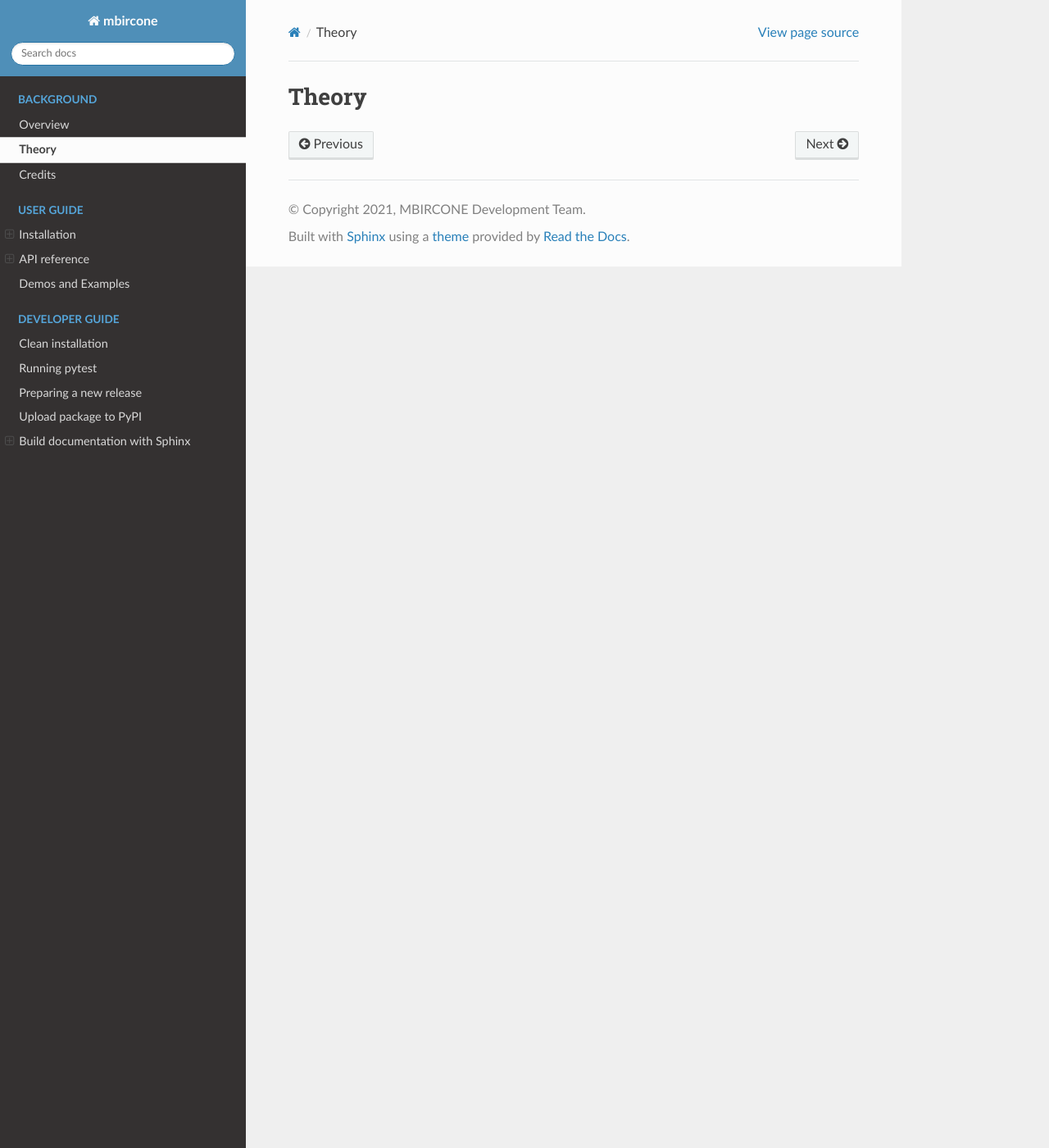
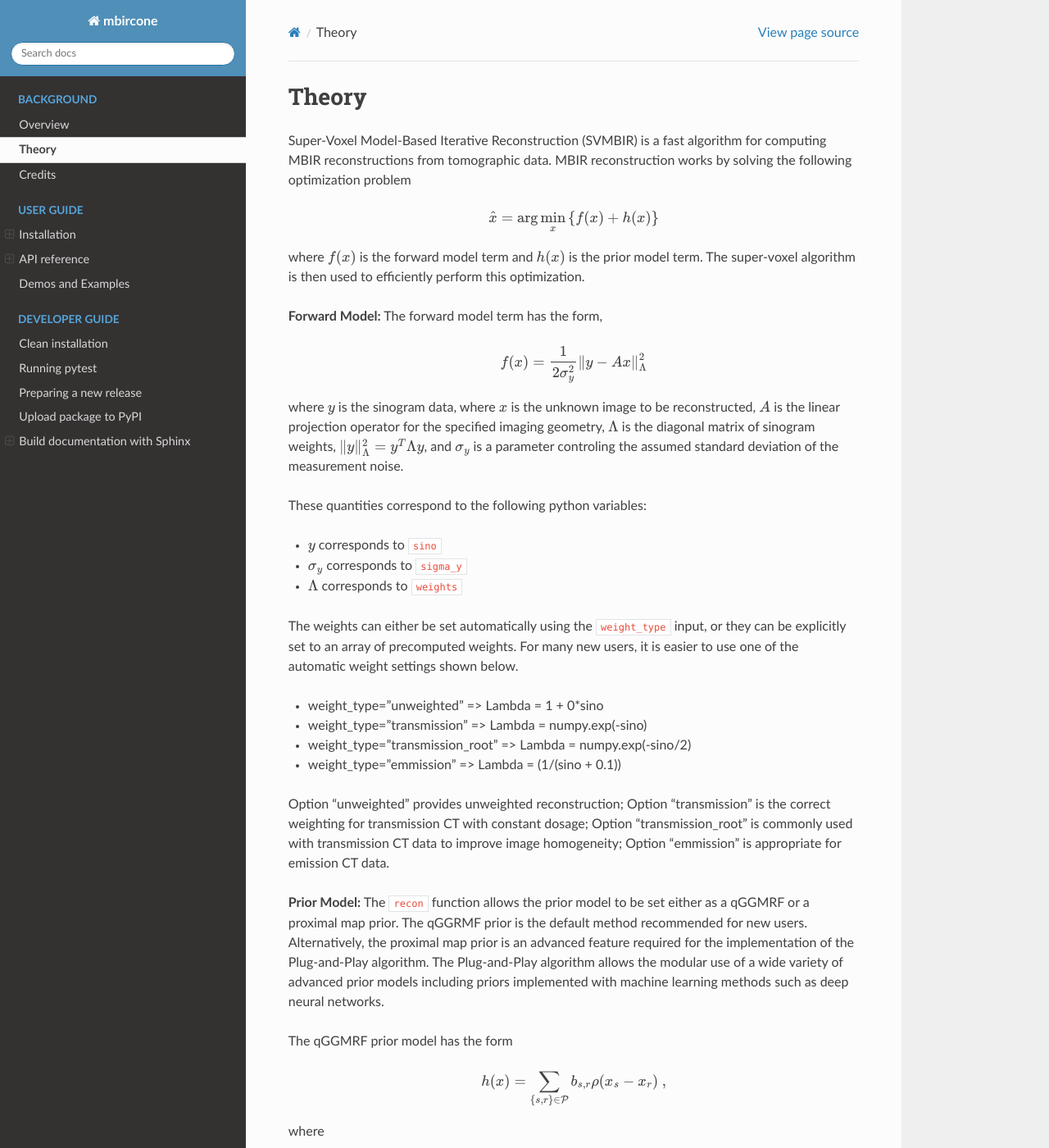
Before and after one commit to cabouman/mbircone, a Sphinx documentation site: the page built from docs/source/theory.rst, in a window 1280 px wide and 1400 px high. Shown: the whole window at 82% size. Built offline with Sphinx 7.4.7 and the Read the Docs theme 2.0.0, drawn with Linux system fonts in a browser that asks for light colours; some of the changed text lies outside the part shown.

Commit message:
update theory.rst

```diff
--- a/docs/source/theory.rst
+++ b/docs/source/theory.rst
@@ -1,3 +1,87 @@
 ======
 Theory
 ======
+
+Super-Voxel Model-Based Iterative Reconstruction (SVMBIR) is a fast algorithm for computing MBIR reconstructions from tomographic data.
+MBIR reconstruction works by solving the following optimization problem
+
+.. math::
+
+    {\hat x} = \arg \min_x \left\{ f(x) + h(x) \right\}
+
+where :math:`f(x)` is the forward model term and :math:`h(x)` is the prior model term.
+The super-voxel algorithm is then used to efficiently perform this optimization.
+
+
+**Forward Model:**
+The forward model term has the form,
+
+.. math::
+
+    f(x) = \frac{1}{2 \sigma_y^2} \Vert y - Ax \Vert_\Lambda^2
+
+where :math:`y` is the sinogram data,
+where :math:`x` is the unknown image to be reconstructed,
+:math:`A` is the linear projection operator for the specified imaging geometry,
+:math:`\Lambda` is the diagonal matrix of sinogram weights, :math:`\Vert y \Vert_\Lambda^2 = y^T \Lambda y`, and :math:`\sigma_y` is a parameter controling the assumed standard deviation of the measurement noise.
+
+These quantities correspond to the following python variables:
+
+* :math:`y` corresponds to ``sino``
+* :math:`\sigma_y` corresponds to ``sigma_y``
+* :math:`\Lambda` corresponds to ``weights``
+
+The weights can either be set automatically using the ``weight_type`` input, or they can be explicitly set to an array of precomputed weights.
+For many new users, it is easier to use one of the automatic weight settings shown below.
+
+* weight_type="unweighted" => Lambda = 1 + 0*sino
+* weight_type="transmission" => Lambda = numpy.exp(-sino)
+* weight_type="transmission_root" => Lambda = numpy.exp(-sino/2)
+* weight_type="emmission" => Lambda = (1/(sino + 0.1))
+
+Option "unweighted" provides unweighted reconstruction; Option "transmission" is the correct weighting for transmission CT with constant dosage; Option "transmission_root" is commonly used with transmission CT data to improve image homogeneity; Option "emmission" is appropriate for emission CT data.
+
+**Prior Model:**
+The ``recon`` function allows the prior model to be set either as a qGGMRF or a proximal map prior.
+The qGGRMF prior is the default method recommended for new users.
+Alternatively, the proximal map prior is an advanced feature required for the implementation of the Plug-and-Play algorithm. The Plug-and-Play algorithm allows the modular use of a wide variety of advanced prior models including priors implemented with machine learning methods such as deep neural networks.
+
+The qGGMRF prior model has the form
+
+.. math::
+
+    h(x) = \sum_{ \{s,r\} \in {\cal P}} b_{s,r} \rho ( x_s - x_r) \ ,
+
+where
+
+.. math::
+
+    \rho ( \Delta ) = \frac{|\Delta |^p }{ p \sigma_x^p } \left( \frac{\left| \frac{\Delta }{ T \sigma_x } \right|^{q-p}}{1 + \left| \frac{\Delta }{ T \sigma_x } \right|^{q-p}} \right)
+
+where :math:`{\cal P}` represents a 8-point 2D neighborhood of pixel pairs in the :math:`(x,y)` plane and a 2-point neighborhood along the slice axis;
+:math:`\sigma_x` is the primary regularization parameter;
+:math:`b_{s,r}` controls the neighborhood weighting;
+:math:`p<q=2.0` are shape parameters;
+and :math:`T` is a threshold parameter.
+
+These quantities correspond to the following python variables:
+
+* :math:`\sigma_x` corresponds to ``sigma_x``
+* :math:`p` corresponds to ``p``
+* :math:`q` corresponds to ``q``
+* :math:`T` corresponds to ``T``
+
+
+**Proximal Map Prior:**
+The proximal map prior is provided as a option for advanced users would would like to use plug-and-play methods.
+If ``prox_image`` is supplied, then the proximal map prior model is used, and the qGGMRF parameters are ignored.
+In this case, the reconstruction solves the optimization problem:
+
+.. math::
+
+    {\hat x} = \arg \min_x \left\{ f(x) + \frac{1}{2\sigma_p^2} \Vert x -v \Vert^2 \right\}
+
+where the quantities correspond to the following python variables:
+
+* :math:`v` corresponds to ``prox_image``
+* :math:`\sigma_p` corresponds to ``sigma_p``
```
